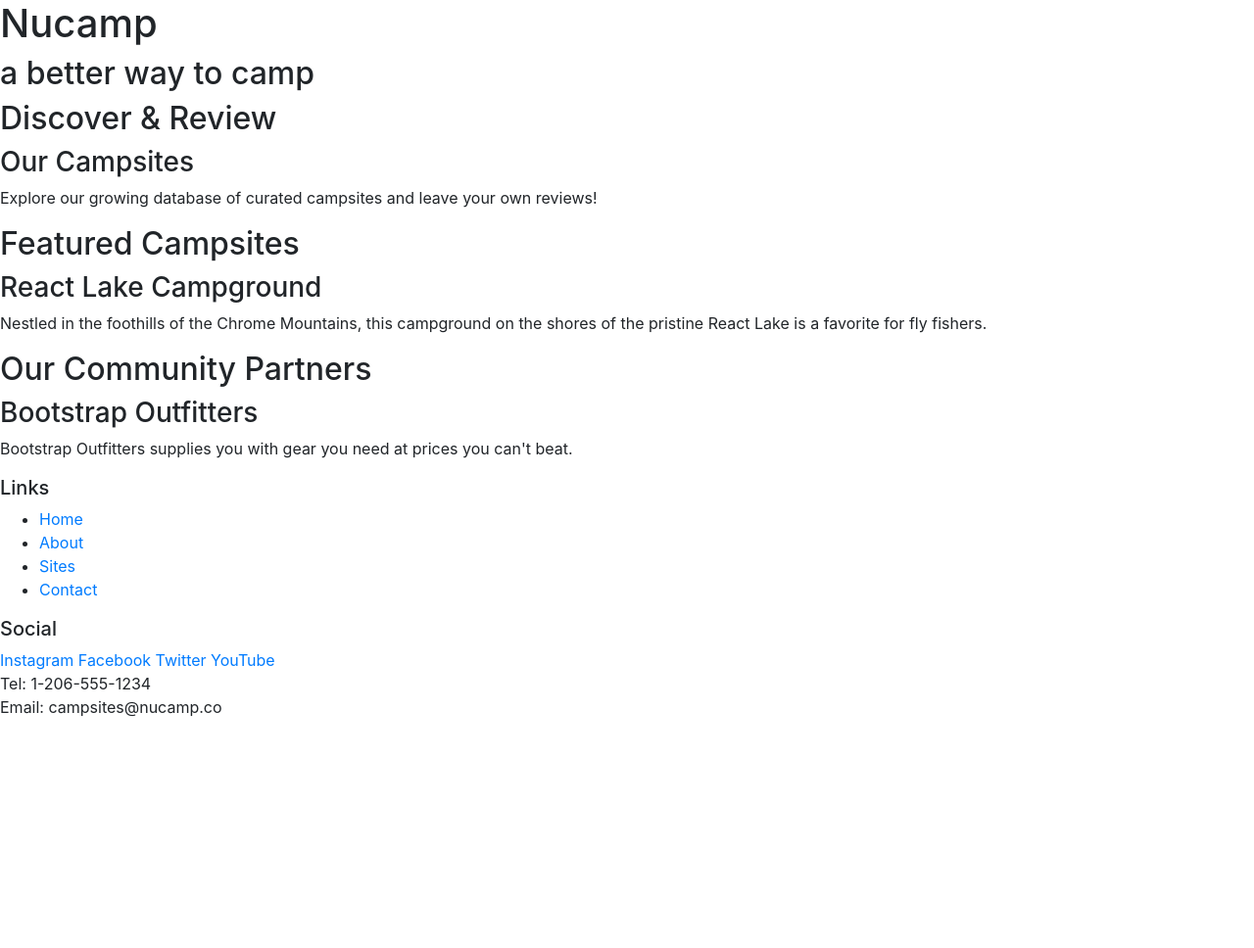
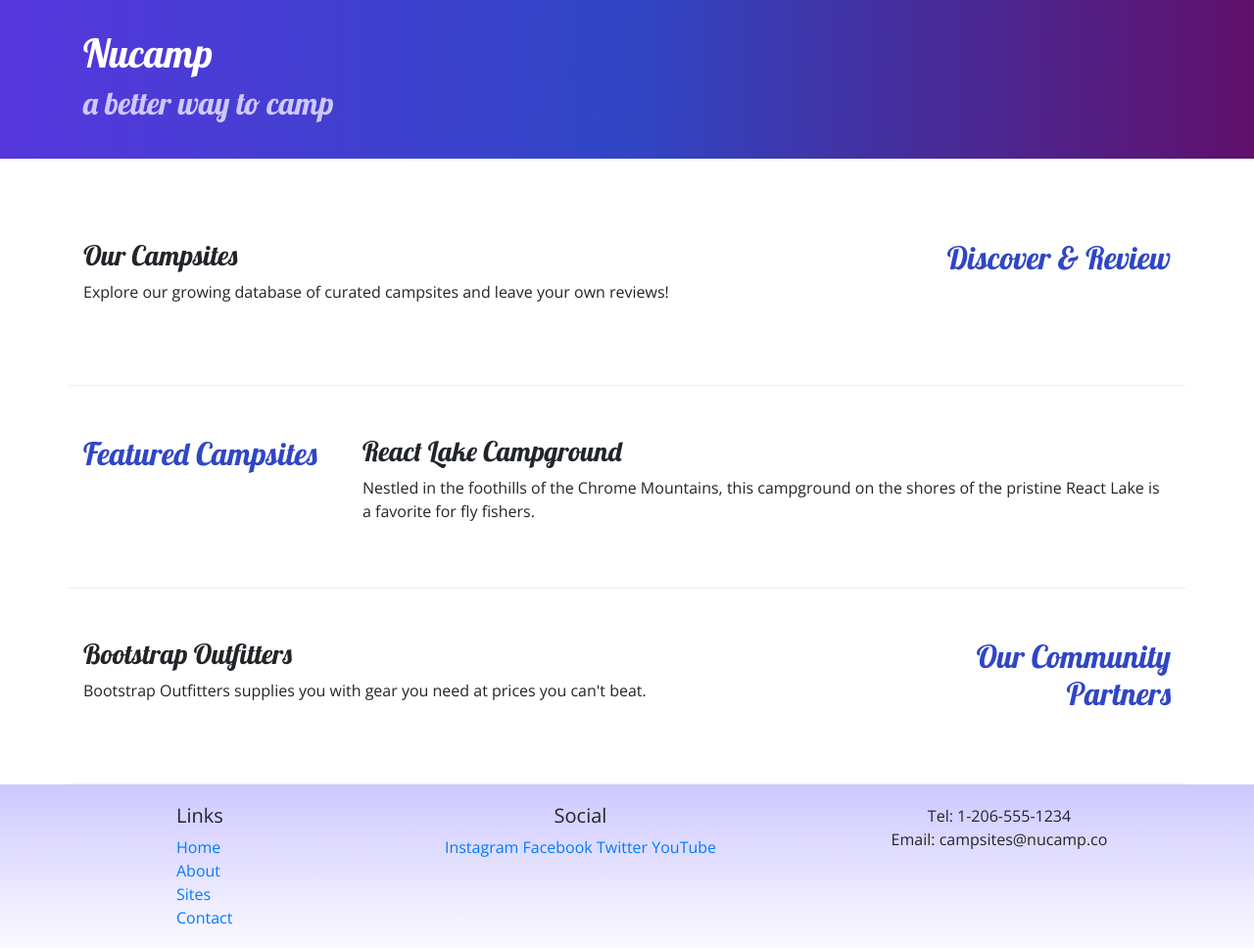
Before and after one commit to NB1986/Nucamp-Bootstrap-Project, a website: page index.html in a window 1280 px wide. Shown: the whole page at 98% size. Before the commit the page ends 800 px from the top, so only its background shows below. Drawn offline with nearby package versions, Linux system fonts and the light colour scheme.

Commit message:
Adding Custom Styles

```diff
--- /dev/null
+++ b/css/styles.css
@@ -0,0 +1,35 @@
+body {
+    font-family: "Open Sans", sans-serif;
+}
+
+h1, h2, h3 {
+    font-family: "Lobster", cursive;
+}
+
+h2 {
+    color: #3046C5;
+}
+
+/* This will target ONLY h2 elements that are descendents of the header element. So it will target our first h2 in the heading but not the rest of them in the page.*/
+header h2 {
+    color: #CEC8FF;
+}
+
+/* This will have 20px for top and bottom padding and 0px for left and right.*/
+footer {
+    background-image: linear-gradient(#CEC8FF, white);
+    padding: 20px 0;
+}
+
+/*Up until now, all of these rules have been for HTML elements. Now, jumbotron is a Bootstrap defined class but, we can still write custom ruules for it here. We will add this padding which means to pad 30px on ALL four sides. This will actually decrease the size of the jumbotron in this example. I will also give this a linear gradient that goes from left to right with three color stops. I will also set the default font color to white.*/
+.jumbotron {
+    padding: 30px;
+    background-image: linear-gradient(to right, #5637DD, #3046C5, #60106B);
+    color: white;
+}
+
+.row-content {
+    padding: 50px 0;
+    border-bottom: 1px ridge;
+    min-height: 200px;
+}
--- a/index.html
+++ b/index.html
@@ -9,56 +9,82 @@
     <!--Bootstrap CSS-->
     <link rel="stylesheet" href="node_modules/bootstrap/dist/css/bootstrap.min.css"/>
 
+    <!--Additional CSS must be placed AFTER Bootstrap CSS.-->
+    <link rel="stylesheet" href="https://fonts.googleapis.com/css?family=Lobster|Open+Sans"/>
+    <link rel="stylesheet" href="css/styles.css"/>
+
     <title>Nucamp: A Better Way To Camp</title>
 </head>
 
 <body>
 
-    <header>
-        <div>
+    <header class="jumbotron jumbotron-fluid">
+        <div class="container">
+            <div class="row">
+                <div class="col">
                     <h1>Nucamp</h1>
                     <h2>a better way to camp</h2>
                 </div>
+            </div>
+        </div>
     </header>
 
-    <div>
-        <h2>Discover & Review</h2>
+    <div class="container">
+        <div class="row row-content row-items-center">
+            <div class="col-sm-4 order-sm-last col-md-3">
+                <h2 class="text-sm-right">Discover & Review</h2>
+            </div>
+            <div class="col">
                 <h3>Our Campsites</h3>
                 <p>Explore our growing database of curated campsites and leave your own reviews!</p>
             </div>
+        </div>
 
-    <div>
+        <div class="row row-content row-items-center">
+            <div class="col-sm-4 col-md-3">
                 <h2>Featured Campsites</h2>
+            </div>
+            <div class="col">
                 <h3>React Lake Campground</h3>
                 <p>Nestled in the foothills of the Chrome Mountains, this campground on the shores of the pristine React Lake is a favorite for fly fishers.</p>
             </div>
+        </div>
 
-    <div>
-        <h2>Our Community Partners</h2>
+        <div class="row row-content row-items-center">
+            <div class="col-sm-4 order-sm-last col-md-3">
+                <h2 class="text-sm-right">Our Community Partners</h2>
+            </div>
+            <div class="col">
                 <h3>Bootstrap Outfitters</h3>
                 <p>Bootstrap Outfitters supplies you with gear you need at prices you can't beat.</p>
             </div>
+        </div>
+    </div>
 
     <footer>
-        <div>
+        <div class="container">
+            <div class="row">
+                <div class="col-4 col-sm-2 offset-1">
                     <h5>Links</h5>
-            <ul>
+                    <ul class="list-unstyled">
                         <li><a href="#">Home</a></li>
                         <li><a href="#">About</a></li>
                         <li><a href="#">Sites</a></li>
                         <li><a href="#">Contact</a></li>
                     </ul>
                 </div>
-        <div>
+                <div class="col-6 col-sm-5 text-center">
                     <h5>Social</h5>
                     <a href="http://instagram.com">Instagram</a>
                     <a href="http://facebook.com">Facebook</a>
                     <a href="http://twitter.com">Twitter</a>
                     <a href="http://youtube.com">YouTube</a>
                 </div>
-        <div>
+                <div class="col-sm-4 text-center">
                     Tel: 1-206-555-1234<br />
                     Email: campsites@nucamp.co
+                </div>
+            </div>
         </div>
     </footer>
 
```
Lines whose indentation alone changed are shown as unchanged.
